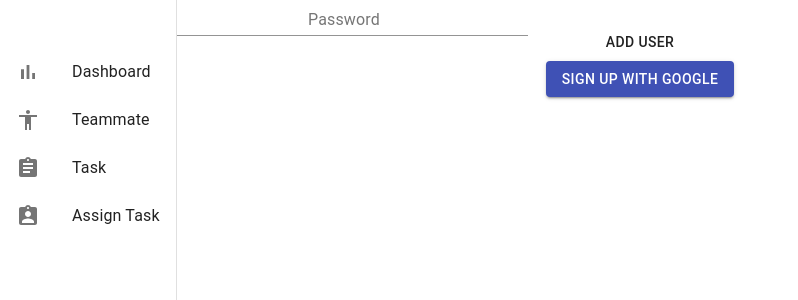
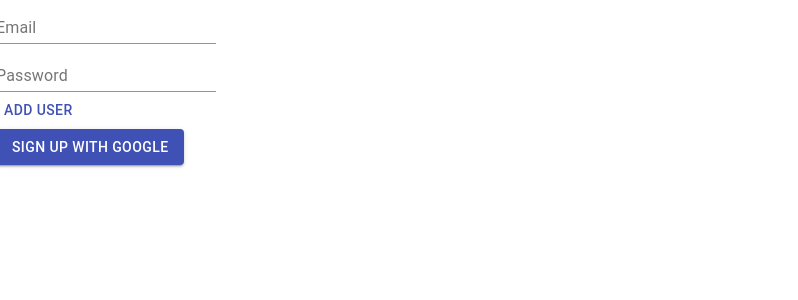
Before and after one commit to mrinalkrishnanm/team-management-front, a React (Create React App) app: page /signup in a window 1280 px wide. Shown: the top 300 px of the page, without its empty margins (0-798 px from the left). Built offline with nearby package versions, Linux system fonts and the light colour scheme; no server answers.

Commit message:
topbar, private route added, login updated

```diff
--- a/src/App.js
+++ b/src/App.js
@@ -1,21 +1,19 @@
 import { Router } from '@material-ui/icons';
-import React from 'react';
-import './App.css';
+import React, { useContext } from 'react';
 import Dashboard from './Components/Dashboard/Dashboard.js';
-import SideBar from './Components/SideBar/SideBar.js';
 import Teammate from './Components/Teammate/Teammate.js';
 import Signup from './Components/Signup/Signup.js';
 import { BrowserRouter, Route, Link } from 'react-router-dom';
-import { AuthContextProvider } from './Context/AuthContext';
-
+import { AuthContextProvider, AuthContext } from './Context/AuthContext';
+import PrivateRoute from './Components/Utils/PrivateRoute/PrivateRoute';
 function App() {
+  const currentUser = useContext(AuthContext);
   return (
     <BrowserRouter>
       <div className="App">
       <AuthContextProvider>
-        <SideBar />
-        <Route path ='/dashboard' component={Dashboard} />
-        <Route path ='/teammate' component={Teammate} />
+        <PrivateRoute path ='/dashboard' component={Dashboard} />
+        <PrivateRoute path ='/teammate' component={Teammate} />
         <Route path ='/signup' component={Signup} />
       </AuthContextProvider>
       </div>
--- a/src/Components/SideBar/SideBar.js
+++ b/src/Components/SideBar/SideBar.js
@@ -1,9 +1,9 @@
 import React from 'react';
-import { Drawer, ListItem, List, ListItemText, ListItemIcon } from '@material-ui/core';
+import { Drawer, ListItem, List, ListItemText, ListItemIcon, Divider } from '@material-ui/core';
 import { makeStyles } from '@material-ui/core/styles';
 import { Accessibility, Assignment, AssignmentInd, BarChart } from '@material-ui/icons';
 import { Link } from 'react-router-dom';
-
+import Firebase from 'firebase';
 const useStyles = makeStyles((theme) => ({
     drawer: {
       width: 240,
@@ -45,6 +45,7 @@ const SideBar =  () => {
     const sideBarStyles = useStyles();
     return (
        <Drawer variant="permanent" anchor="left" className = {sideBarStyles.drawer} >
+        <Divider />
            <List className = {sideBarStyles.list}>
                {listItems.map((listItem) => (
                     <ListItem>
--- a/src/Components/Signup/Signup.js
+++ b/src/Components/Signup/Signup.js
@@ -1,36 +1,51 @@
 import React, { Component } from 'react';
-import  { Button, TextField, Grid } from '@material-ui/core';
-import { signInWithGoogle }from '../../firebase.js';
+import { Button, TextField, Grid, Container } from '@material-ui/core';
+import { signInWithGoogle, firebaseConfig } from '../../firebase.js';
+import { useHistory } from "react-router-dom";
 import firebase from 'firebase';
-class Signup extends Component {
-    signup = (event) => {
+
+const Signup = () => {
+    const history = useHistory();
+    const signUpWithGoogle = (event) => {
         event.preventDefault();
-        const provider =  new firebase.auth.GoogleAuthProvider();
-        signInWithGoogle(provider);
+        const provider = new firebase.auth.GoogleAuthProvider();
+        signInWithGoogle(provider, firebaseConfig).then((response) => {
+            history.push("/dashboard");
+        }).catch((err) => {
+            console.log(err);
+        });
     }
-    render() {
-        return(
-            <React.Fragment>
+    return (
+        <React.Fragment>
+            <Grid
+                container
+                spacing={1} alignItems='center'>
                 <form noValidate autoComplete="off">
-                <Grid
-                container
-                direction="row"
-                justify="center"
-                alignItems="center"
-                xs = {6}
-                spacing = {3}
-                >
-                    <TextField className="xs-6" label="Email" />
-                    <TextField className="xs-6" label="Password"/>
-                </Grid>
-                <div>
-                    <Button>Add User</Button>
-                </div>
+                    <Grid
+                        container item xs={12}>
+                        <Grid item>
+                            <TextField label="Email" />
+                        </Grid>
+                    </Grid>
+                    <Grid
+                        container item >
+                        <Grid item xs={12}>
+                            <TextField label="Password" />
+                        </Grid>
+                    </Grid>
+                    <Grid
+                        container item xs={12}>
+                        <Button color="primary">Add User</Button>
+                    </Grid>
+                    <Grid
+                        container item xs={12}>
+                        <Button variant="contained" color="primary" onClick={signUpWithGoogle}>Sign up With Google
+                            </Button>
+                    </Grid>
                 </form>
-                <Button variant="contained" color="primary" onClick={this.signup}>Sign up With Google</Button>
-            </React.Fragment>
-        )
-    }
+            </Grid>
+        </React.Fragment>
+    )
 }
 
 export default Signup;
--- /dev/null
+++ b/src/Components/TopBar/TopBar.js
@@ -0,0 +1,35 @@
+import React from 'react';
+import { makeStyles } from '@material-ui/core/styles';
+import { Typography, Toolbar, AppBar, Button } from '@material-ui/core';
+import IconButton from '@material-ui/core/IconButton';
+import MenuIcon from '@material-ui/icons/Menu';
+
+const useStyles = makeStyles((theme) => ({
+  root: {
+    flexGrow: 1
+  },
+  menuButton: {
+    marginRight: theme.spacing(1),
+  },
+  title: {
+    flexGrow: 1,
+  },
+}));
+
+export default function TopBar() {
+  const classes = useStyles();
+
+  return (
+      <AppBar position="static" className={classes.root}>
+        <Toolbar>
+          <IconButton edge="start" className={classes.menuButton} color="inherit" aria-label="menu">
+            <MenuIcon />
+          </IconButton>
+          <Typography variant="h6" className={classes.title}>
+            Team Management
+          </Typography>
+          <Button color="inherit">Logout</Button>
+        </Toolbar>
+      </AppBar>
+  );
+}
--- /dev/null
+++ b/src/Components/Utils/PrivateRoute/PrivateRoute.js
@@ -0,0 +1,25 @@
+import React, {useContext} from 'react';
+import { Route, Redirect } from 'react-router-dom';
+import {AuthContext} from '../../../Context/AuthContext';
+import TopBar from '../../TopBar/TopBar';
+import SideBar from '../../SideBar/SideBar';
+const PrivateRoute = ({component: Component, ...rest}) => {
+    const  { currentUser } = useContext(AuthContext);
+    console.log(currentUser)
+    return (
+        // Show the component only when the user is logged in
+        // Otherwise, redirect the user to /signin page
+        <Route {...rest} render={props => (
+            currentUser ? (
+                <React.Fragment>
+                    <TopBar />
+                    <SideBar />
+                    <Component {...props} />
+                </React.Fragment>
+                )
+            : <Redirect to="/signup" />
+        )} />
+    );
+};
+
+export default PrivateRoute;
--- a/src/Context/AuthContext.js
+++ b/src/Context/AuthContext.js
@@ -1,15 +1,16 @@
 import React, { useEffect, useState } from 'react';
 import firebase from "firebase";
-import { firebaseConfig } from '../firebase.js';
+import {firebaseConfig, auth} from '../firebase.js';
 
 export const AuthContext = React.createContext();
-const firebaseInit = firebase.initializeApp(firebaseConfig);
 export const  AuthContextProvider = ({ children }) => {
     const [currentUser, setCurrentUser] = useState(null);
 
     useEffect(() => {
         //function to current current user when auth is changed
-        firebase.auth().onAuthStateChanged(setCurrentUser);
+       auth.onAuthStateChanged((user) => {
+            setCurrentUser(user)
+        });
     }, []);
     return (
         <AuthContext.Provider value={{currentUser}}>
--- a/src/firebase.js
+++ b/src/firebase.js
@@ -1,7 +1,7 @@
 import * as firebase from "firebase/app";
 import "firebase/auth";
 
-export const firebaseConfig = {
+export const firebaseConfig = firebase.initializeApp({
     apiKey: "AIzaSyC8oo48sX2ApjlgFCxngNTKuDQMeBmfjtE",
     authDomain: "team-management-app-55239.firebaseapp.com",
     databaseURL: "https://team-management-app-55239.firebaseio.com",
@@ -9,8 +9,10 @@ export const firebaseConfig = {
     storageBucket: "team-management-app-55239.appspot.com",
     messagingSenderId: "930207128374",
     appId: "1:930207128374:web:36f90ed6f8b1682c033197"
+});
+//Google sign in with a popup rather than a redirect
+export const signInWithGoogle = (provider, firebaseConfig) => {
+    return firebaseConfig.auth().signInWithPopup(provider);
 };
-//Google sign in with a popup rather than a redirect
-export const signInWithGoogle = (provider) => {
-    firebase.auth().signInWithPopup(provider);
-};
+
+export const auth = firebase.auth();
```
